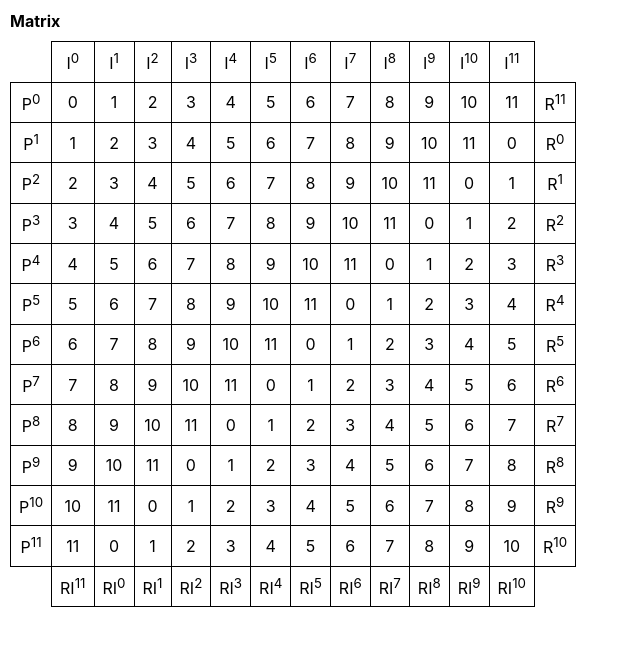
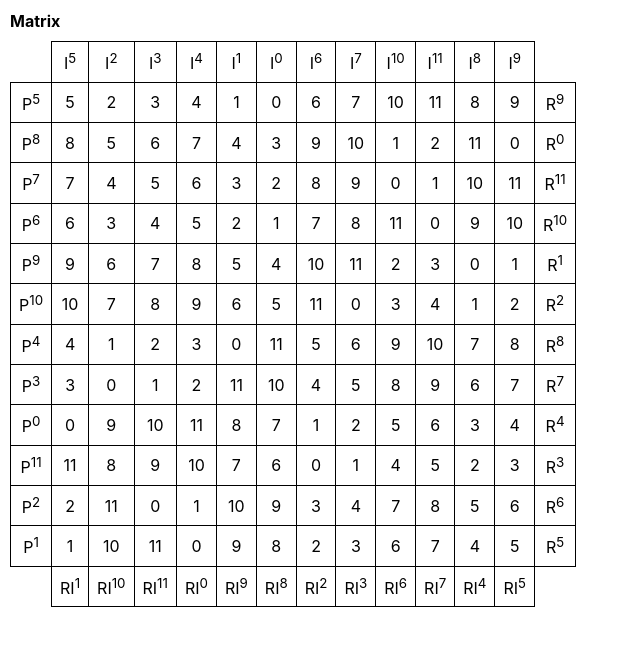
Before and after one commit to JordanRaia/12_tone_generator, a React (Create React App) app: page / in a window 1280 px wide. Shown: the top 646 px of the page, without its empty margins (0-640 px from the left). Built offline with nearby package versions, Linux system fonts and the light colour scheme.

Commit message:
generate matrix from row

```diff
--- a/src/App.js
+++ b/src/App.js
@@ -1,21 +1,11 @@
 import "./App.css";
 import Matrix from "./Matrix/Matrix";
+import generateMatrix from "./Matrix/GenerateMatrix";
 
 function App() {
-    var matrix = [
-        [0, 1, 2, 3, 4, 5, 6, 7, 8, 9, 10, 11],
-        [1, 2, 3, 4, 5, 6, 7, 8, 9, 10, 11, 0],
-        [2, 3, 4, 5, 6, 7, 8, 9, 10, 11, 0, 1],
-        [3, 4, 5, 6, 7, 8, 9, 10, 11, 0, 1, 2],
-        [4, 5, 6, 7, 8, 9, 10, 11, 0, 1, 2, 3],
-        [5, 6, 7, 8, 9, 10, 11, 0, 1, 2, 3, 4],
-        [6, 7, 8, 9, 10, 11, 0, 1, 2, 3, 4, 5],
-        [7, 8, 9, 10, 11, 0, 1, 2, 3, 4, 5, 6],
-        [8, 9, 10, 11, 0, 1, 2, 3, 4, 5, 6, 7],
-        [9, 10, 11, 0, 1, 2, 3, 4, 5, 6, 7, 8],
-        [10, 11, 0, 1, 2, 3, 4, 5, 6, 7, 8, 9],
-        [11, 0, 1, 2, 3, 4, 5, 6, 7, 8, 9, 10],
-    ];
+    var row = [5, 2, 3, 4, 1, 0, 6, 7, 10, 11, 8, 9];
+
+    var matrix = generateMatrix((row = { row }));
 
     return (
         <div className="App">
--- /dev/null
+++ b/src/Matrix/GenerateMatrix.js
@@ -0,0 +1,28 @@
+import React from "react";
+
+function generate_matrix({ row }) {
+    function mod(n, m) {
+        return ((n % m) + m) % m;
+    }
+
+    var matrix = Array.from(Array(row.length), () => Array(row.length).fill(0)); //matrix that will be made from row
+
+    matrix[0] = row;
+
+    //set the diagonal values of matrix
+    for (let i = 0; i < row.length; i++) {
+        matrix[i][i] = matrix[0][0];
+    }
+
+    //set rest of values
+    for (let i = 1; i < row.length; i++) {
+        let difference = matrix[i][i] - matrix[0][i]; //find distance between this row and initial row
+        for (let j = 0; j < row.length; j++) {
+            matrix[i][j] = mod(matrix[0][j]+difference, row.length);
+        }
+    }
+
+    return matrix;
+}
+
+export default generate_matrix;
--- a/src/Matrix/Matrix.css
+++ b/src/Matrix/Matrix.css
@@ -1,6 +1,5 @@
 .matrix__table > table {
     border-collapse: collapse;
-    width: 100px;
 }
 
 .matrix__table > table > tr > td {
--- a/src/Matrix/Matrix.js
+++ b/src/Matrix/Matrix.js
@@ -2,33 +2,46 @@ import React from "react";
 import "./Matrix.css";
 
 function Matrix({ matrix }) {
+    if (matrix === undefined) {
+        return <div>matrix undefined</div>;
+    } else {
         return (
             <div className="matrix__table">
                 <table>
                     <tr>
                         <td className="matrix__topLeft"></td>
-                    {
-                        matrix[0].map((i_value) => {
-                            return <td>I<sup>{i_value}</sup></td>
-                        })
-                    }
+                        {matrix[0].map((i_value) => {
+                            return (
+                                <td>
+                                    I<sup>{i_value}</sup>
+                                </td>
+                            );
+                        })}
                         <td className="matrix__topRight"></td>
                     </tr>
                     {matrix.map((array) => {
                         return (
                             <tr>
-                            <td>P<sup>{array[0]}</sup></td>
+                                <td>
+                                    P<sup>{array[0]}</sup>
+                                </td>
                                 {array.map((child) => {
                                     return <td>{child}</td>;
                                 })}
-                            <td>R<sup>{array[array.length - 1]}</sup></td>
+                                <td>
+                                    R<sup>{array[array.length - 1]}</sup>
+                                </td>
                             </tr>
                         );
                     })}
                     <tr>
                         <td className="matrix__bottomLeft"></td>
                         {matrix[matrix.length - 1].map((ri_value) => {
-                        return <td>RI<sup>{ri_value}</sup></td>
+                            return (
+                                <td>
+                                    RI<sup>{ri_value}</sup>
+                                </td>
+                            );
                         })}
                         <td className="matrix__bottomRight"></td>
                     </tr>
@@ -36,5 +49,6 @@ function Matrix({ matrix }) {
             </div>
         );
     }
+}
 
 export default Matrix;
```
Lines whose indentation alone changed are shown as unchanged.
